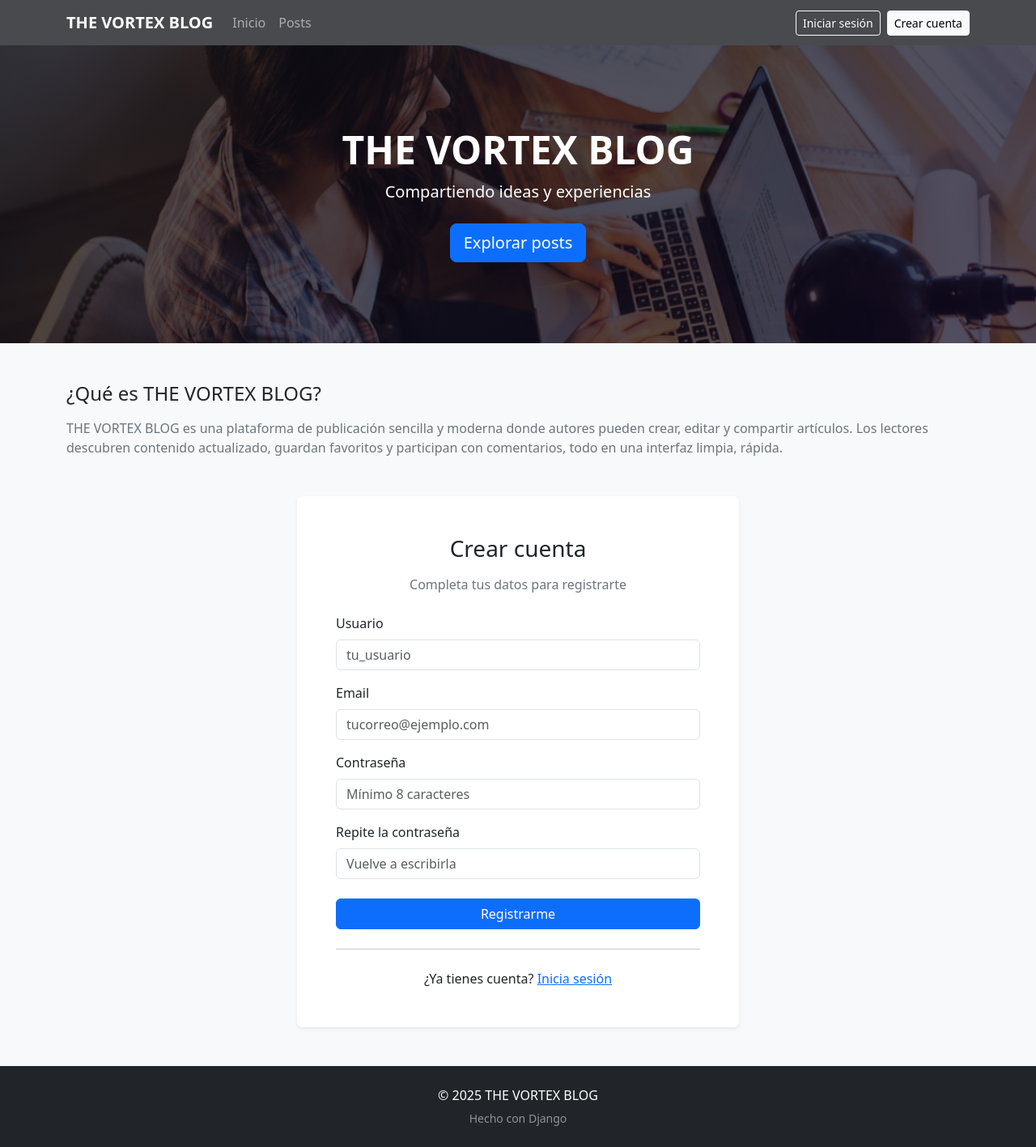
After one commit to Negp05/Django_Blog, a Django app: page /register/ in a window 1280 px wide. The commit adds this page. Shown: the whole page at 81% size. Run offline with Django 5.2, Linux system fonts and the light colour scheme.

Commit message:
WIP: auth + posts (formularios, vistas y templates)

```diff
--- /dev/null
+++ b/auth_perfiles/templates/auth_perfiles/register.html
@@ -0,0 +1,97 @@
+{% extends "base.html" %}
+
+{% block title %}Crear cuenta · THE VORTEX BLOG{% endblock %}
+
+{% block content %}
+<div class="row justify-content-center">
+  <div class="col-12 col-sm-10 col-md-8 col-lg-6">
+    <div class="card shadow-sm border-0">
+      <div class="card-body p-4 p-md-5">
+        <h1 class="h3 text-center mb-3">Crear cuenta</h1>
+        <p class="text-secondary text-center mb-4">Completa tus datos para registrarte</p>
+
+        {# Mensajes globales ya aparecen en base.html #}
+
+        <form method="post" novalidate>
+          {% csrf_token %}
+
+          {# Errores no asociados a un campo (ej. passwords no coinciden) #}
+          {% if form.non_field_errors %}
+            <div class="alert alert-danger">
+              {% for e in form.non_field_errors %}{{ e }}<br>{% endfor %}
+            </div>
+          {% endif %}
+
+          <div class="mb-3">
+            <label for="id_username" class="form-label">Usuario</label>
+            <input type="text"
+                   id="id_username"
+                   name="username"
+                   class="form-control{% if form.username.errors %} is-invalid{% endif %}"
+                   placeholder="tu_usuario"
+                   value="{{ form.username.value|default:'' }}"
+                   autocomplete="username"
+                   required>
+            {% for e in form.username.errors %}
+              <div class="invalid-feedback">{{ e }}</div>
+            {% endfor %}
+          </div>
+
+          <div class="mb-3">
+            <label for="id_email" class="form-label">Email</label>
+            <input type="email"
+                   id="id_email"
+                   name="email"
+                   class="form-control{% if form.email.errors %} is-invalid{% endif %}"
+                   placeholder="tucorreo@ejemplo.com"
+                   value="{{ form.email.value|default:'' }}"
+                   autocomplete="email"
+                   required>
+            {% for e in form.email.errors %}
+              <div class="invalid-feedback">{{ e }}</div>
+            {% endfor %}
+          </div>
+
+          <div class="mb-3">
+            <label for="id_password1" class="form-label">Contraseña</label>
+            <input type="password"
+                   id="id_password1"
+                   name="password1"
+                   class="form-control{% if form.password1.errors %} is-invalid{% endif %}"
+                   placeholder="Mínimo 8 caracteres"
+                   autocomplete="new-password"
+                   required>
+            {% for e in form.password1.errors %}
+              <div class="invalid-feedback">{{ e }}</div>
+            {% endfor %}
+          </div>
+
+          <div class="mb-4">
+            <label for="id_password2" class="form-label">Repite la contraseña</label>
+            <input type="password"
+                   id="id_password2"
+                   name="password2"
+                   class="form-control{% if form.password2.errors %} is-invalid{% endif %}"
+                   placeholder="Vuelve a escribirla"
+                   autocomplete="new-password"
+                   required>
+            {% for e in form.password2.errors %}
+              <div class="invalid-feedback">{{ e }}</div>
+            {% endfor %}
+          </div>
+
+          <div class="d-grid">
+            <button type="submit" class="btn btn-primary">Registrarme</button>
+          </div>
+        </form>
+
+        <hr class="my-4">
+        <p class="mb-0 text-center">
+          ¿Ya tienes cuenta?
+          <a href="{% url 'auth_perfiles:login' %}">Inicia sesión</a>
+        </p>
+      </div>
+    </div>
+  </div>
+</div>
+{% endblock %}
--- /dev/null
+++ b/auth_perfiles/urls.py
@@ -0,0 +1,12 @@
+# auth_perfiles/urls.py
+from django.urls import path
+from . import views
+
+app_name = "auth_perfiles"   # <--- namespace de tu app
+
+urlpatterns = [
+    path("login/", views.login_view, name="login"),
+    path("register/", views.register_view, name="register"),
+    path("logout/", views.logout_view, name="logout")
+
+]
--- a/auth_perfiles/views.py
+++ b/auth_perfiles/views.py
@@ -1,3 +1,87 @@
-from django.shortcuts import render
+from django import forms
+from django.contrib import messages
+from django.contrib.auth import authenticate, login, logout
+from django.contrib.auth.models import User
+from django.shortcuts import render, redirect
+from django.utils.http import url_has_allowed_host_and_scheme
 
-# Create your views here.
+
+# --- Registro ---
+class RegisterForm(forms.ModelForm):
+    password1 = forms.CharField(label="Contraseña", widget=forms.PasswordInput)
+    password2 = forms.CharField(label="Repite la contraseña", widget=forms.PasswordInput)
+
+    class Meta:
+        model = User
+        fields = ["username", "email"]
+
+    def clean(self):
+        cleaned = super().clean()
+        p1 = cleaned.get("password1")
+        p2 = cleaned.get("password2")
+        if p1 and p2 and p1 != p2:
+            self.add_error("password2", "Las contraseñas no coinciden")
+        return cleaned
+
+    def save(self, commit=True):
+        user = User(
+            username=self.cleaned_data["username"],
+            email=self.cleaned_data["email"],
+        )
+        user.set_password(self.cleaned_data["password1"])
+        if commit:
+            user.save()
+        return user
+
+
+def register_view(request):
+    if request.method == "POST":
+        form = RegisterForm(request.POST)
+        if form.is_valid():
+            form.save()
+            messages.success(request, "Cuenta creada. Ahora inicia sesión.")
+            return redirect("auth_perfiles:login")
+        else:
+            messages.error(request, "Revisa los errores del formulario.")
+    else:
+        form = RegisterForm()
+    return render(request, "auth_perfiles/register.html", {"form": form})
+
+
+# --- Login ---
+def login_view(request):
+    next_url = request.GET.get("next") or request.POST.get("next")
+
+    if request.method == "POST":
+        username = request.POST.get("username")
+        password = request.POST.get("password")
+        user = authenticate(request, username=username, password=password)
+        if user:
+            login(request, user)
+
+            # "Recuérdame": si NO está marcado, expira al cerrar el navegador
+            if not request.POST.get("remember_me"):
+                request.session.set_expiry(0)
+
+            messages.success(request, "Sesión iniciada.")
+
+            # Respeta ?next= si es una URL segura del mismo host
+            if next_url and url_has_allowed_host_and_scheme(
+                next_url, allowed_hosts={request.get_host()}, require_https=request.is_secure()
+            ):
+                return redirect(next_url)
+
+            # Fallback: ir a "Mis posts"
+            return redirect("posts:my_posts")
+
+        messages.error(request, "Usuario o contraseña incorrectos.")
+
+    return render(request, "auth_perfiles/login.html", {"next": next_url})
+
+
+# --- Logout ---
+def logout_view(request):
+    if request.method == "POST":
+        logout(request)
+        messages.success(request, "Has cerrado sesión.")
+    return redirect("home")
--- a/blog/settings.py
+++ b/blog/settings.py
@@ -38,6 +38,7 @@ INSTALLED_APPS = [
     'django.contrib.messages',
     'django.contrib.staticfiles',
     'posts',
+    "auth_perfiles",
 ]
 
 MIDDLEWARE = [
@@ -55,7 +56,7 @@ ROOT_URLCONF = 'blog.urls'
 TEMPLATES = [
     {
         'BACKEND': 'django.template.backends.django.DjangoTemplates',
-        'DIRS': [],
+        "DIRS": [BASE_DIR / "templates"],
         'APP_DIRS': True,
         'OPTIONS': {
             'context_processors': [
@@ -117,6 +118,8 @@ USE_TZ = True
 
 STATIC_URL = 'static/'
 
+STATICFILES_DIRS = [BASE_DIR / "static"]
+
 # Default primary key field type
 # https://docs.djangoproject.com/en/5.2/ref/settings/#default-auto-field
 
--- a/blog/urls.py
+++ b/blog/urls.py
@@ -1,7 +1,10 @@
 from django.contrib import admin
 from django.urls import path, include
+from django.views.generic import TemplateView
 
 urlpatterns = [
     path('admin/', admin.site.urls),
     path('posts/', include('posts.urls')),
+    path("", include(("auth_perfiles.urls", "auth_perfiles"), namespace="auth_perfiles")),  # <--- monta las rutas de la app auth_perfiles
+    path("", TemplateView.as_view(template_name="base.html"), name="home"),
 ]
--- a/posts/urls.py
+++ b/posts/urls.py
@@ -1,13 +1,14 @@
 from django.urls import path
 from .views import (
-    PostListView, PostDetailView,
-    PostCreateView, PostUpdateView, PostDeleteView
+    PostListView, MyPostsListView,
+    PostDetailView, PostCreateView, PostUpdateView, PostDeleteView
 )
 
 app_name = "posts"
 
 urlpatterns = [
     path("", PostListView.as_view(), name="post_list"),
+    path("mis/", MyPostsListView.as_view(), name="my_posts"),
     path("crear/", PostCreateView.as_view(), name="post_create"),
     path("<slug:slug>/", PostDetailView.as_view(), name="post_detail"),
     path("<slug:slug>/editar/", PostUpdateView.as_view(), name="post_update"),
--- /dev/null
+++ b/templates/base.html
@@ -0,0 +1,184 @@
+<!doctype html>
+<html lang="es">
+<head>
+  {% load static %}
+  {% static 'img/hero.jpg' as HERO_URL %}
+  <meta charset="utf-8" />
+  <meta name="viewport" content="width=device-width, initial-scale=1" />
+  <meta name="theme-color" content="#0b0b10" />
+  <title>{% block title %}THE VORTEX BLOG{% endblock %}</title>
+
+  <!-- Bootstrap 5 -->
+  <link href="https://cdn.jsdelivr.net/npm/bootstrap@5.3.3/dist/css/bootstrap.min.css" rel="stylesheet">
+
+  <style>
+    .navbar-blur {
+      backdrop-filter: saturate(180%) blur(8px);
+      background: rgba(15, 15, 20, .75);
+    }
+    /* HERO con imagen de fondo + overlay */
+    .hero {
+      position: relative;
+      color: #fff;
+      min-height: 46vh;
+      display: grid;
+      place-items: center;
+      text-align: center;
+      padding: 4rem 1rem;
+      background:
+        linear-gradient(135deg, rgba(11,11,16,.70) 0%, rgba(10,4,32,.70) 100%),
+        url("{% static 'img/hero.jpg' %}") center/cover no-repeat fixed;
+    }
+    .post-card { transition: transform .2s ease; }
+    .post-card:hover { transform: translateY(-4px); }
+    footer a { color: inherit; text-decoration: underline; }
+  </style>
+
+  {% block extra_head %}{% endblock %}
+</head>
+<body class="bg-light">
+
+  <!-- NAVBAR -->
+  <nav class="navbar navbar-expand-lg navbar-dark navbar-blur sticky-top">
+    <div class="container">
+      <a class="navbar-brand fw-semibold" href="{% url 'home' %}">THE VORTEX BLOG</a>
+
+      <button class="navbar-toggler" type="button" data-bs-toggle="collapse" data-bs-target="#navMain"
+              aria-controls="navMain" aria-expanded="false" aria-label="Abrir navegación">
+        <span class="navbar-toggler-icon"></span>
+      </button>
+
+      <div class="collapse navbar-collapse" id="navMain">
+        <ul class="navbar-nav me-auto mb-2 mb-lg-0">
+          <li class="nav-item"><a class="nav-link" href="{% url 'home' %}">Inicio</a></li>
+
+          <li class="nav-item"><a class="nav-link" href="{% url 'posts:post_list' %}">Posts</a></li>
+
+        </ul>
+
+        <!-- Zona usuario -->
+        <ul class="navbar-nav ms-auto">
+          {% if user.is_authenticated %}
+            <li class="nav-item d-flex align-items-center me-2 text-white-50">
+              <small>Hola, {{ user.username }}</small>
+            </li>
+            <li class="nav-item">
+              <form method="post" action="{% url 'auth_perfiles:logout' %}">
+                {% csrf_token %}
+                <button class="btn btn-outline-light btn-sm" type="submit">Cerrar sesión</button>
+              </form>
+            </li>
+          {% else %}
+            <li class="nav-item me-2">
+              <a class="btn btn-outline-light btn-sm" href="{% url 'auth_perfiles:login' %}">Iniciar sesión</a>
+            </li>
+            <li class="nav-item">
+              <a class="btn btn-light btn-sm" href="{% url 'auth_perfiles:register' %}">Crear cuenta</a>
+            </li>
+          {% endif %}
+        </ul>
+      </div>
+    </div>
+  </nav>
+
+  <!-- HERO -->
+  <header class="hero">
+    <div class="container">
+      <h1 class="display-5 fw-bold mb-2">THE VORTEX BLOG</h1>
+      <p class="lead mb-4">Compartiendo ideas y experiencias</p>
+
+      {# Un único CTA opcional a Posts (solo si la URL existe) #}
+      {% url 'posts:post_list' as posts_url %}
+      {% if posts_url %}
+        <a class="btn btn-primary btn-lg" href="{{ posts_url }}">Explorar posts</a>
+      {% endif %}
+    </div>
+  </header>
+
+    <!-- DESCRIPCION WEB -->
+  <section class="container my-5">
+  <h2 class="h4 mb-3">¿Qué es THE VORTEX BLOG?</h2>
+  <p class="text-secondary">
+    THE VORTEX BLOG es una plataforma de publicación sencilla y moderna donde autores pueden crear,
+    editar y compartir artículos. Los lectores descubren contenido actualizado, guardan favoritos y
+    participan con comentarios, todo en una interfaz limpia, rápida.
+  </p>
+</section>
+
+  <!-- MENSAJES -->
+  <div class="container mt-4">
+    {% if messages %}
+      {% for message in messages %}
+        {% if 'error' in message.tags %}
+          {% with 'danger' as level %}
+            <div class="alert alert-{{ level }} alert-dismissible fade show" role="alert">
+              {{ message }}
+              <button type="button" class="btn-close" data-bs-dismiss="alert" aria-label="Cerrar"></button>
+            </div>
+          {% endwith %}
+        {% else %}
+          <div class="alert alert-{{ message.tags }} alert-dismissible fade show" role="alert">
+            {{ message }}
+            <button type="button" class="btn-close" data-bs-dismiss="alert" aria-label="Cerrar"></button>
+          </div>
+        {% endif %}
+      {% endfor %}
+    {% endif %}
+  </div>
+
+  <!-- CONTENIDO DE CADA PÁGINA -->
+  <main class="container my-4">
+    {% block content %}{% endblock %}
+
+    {# Sección informativa por defecto para la portada #}
+    {% if block.super == "" %}
+      <section class="my-5">
+        <h2 class="h4 mb-3">Bienvenido a Vortex</h2>
+        <p class="text-secondary">
+          Un espacio para publicar artículos, aprender y compartir. Regístrate para comentar,
+          guardar favoritos y seguir a tus autores preferidos.
+        </p>
+      </section>
+
+      <section class="row g-4 my-2">
+        <div class="col-md-4">
+          <div class="card h-100 post-card">
+            <div class="card-body">
+              <h3 class="h5">Contenido útil</h3>
+              <p class="text-secondary mb-0">Tecnología, diseño, productividad y más—directo al grano.</p>
+            </div>
+          </div>
+        </div>
+        <div class="col-md-4">
+          <div class="card h-100 post-card">
+            <div class="card-body">
+              <h3 class="h5">Comunidad</h3>
+              <p class="text-secondary mb-0">Participa con comentarios y comparte tus ideas.</p>
+            </div>
+          </div>
+        </div>
+        <div class="col-md-4">
+          <div class="card h-100 post-card">
+            <div class="card-body">
+              <h3 class="h5">Simple y rápido</h3>
+              <p class="text-secondary mb-0">UI limpia con Bootstrap y autenticación integrada.</p>
+            </div>
+          </div>
+        </div>
+      </section>
+    {% endif %}
+  </main>
+
+  <!-- FOOTER -->
+  <footer class="bg-dark text-white text-center py-4 mt-5">
+    <div class="container">
+      <p class="mb-1">&copy; {% now "Y" %} THE VORTEX BLOG</p>
+      <small class="text-white-50">Hecho con Django</small>
+    </div>
+  </footer>
+
+  <!-- JS Bootstrap -->
+  <script src="https://cdn.jsdelivr.net/npm/bootstrap@5.3.3/dist/js/bootstrap.bundle.min.js"></script>
+  {% block extra_js %}{% endblock %}
+</body>
+</html>
```
Also changed, not shown: auth_perfiles/templates/auth_perfiles/login.html (added, +54 -0 lines), posts/forms.py (+21 -0 lines), posts/templates/posts/post_confirm_delete.html (+15 -6 lines), posts/templates/posts/post_detail.html (+23 -16 lines), posts/templates/posts/post_form.html (+22 -15 lines), posts/templates/posts/post_list.html (+35 -21 lines), posts/views.py (+61 -20 lines), static/img/hero.jpg (added).
